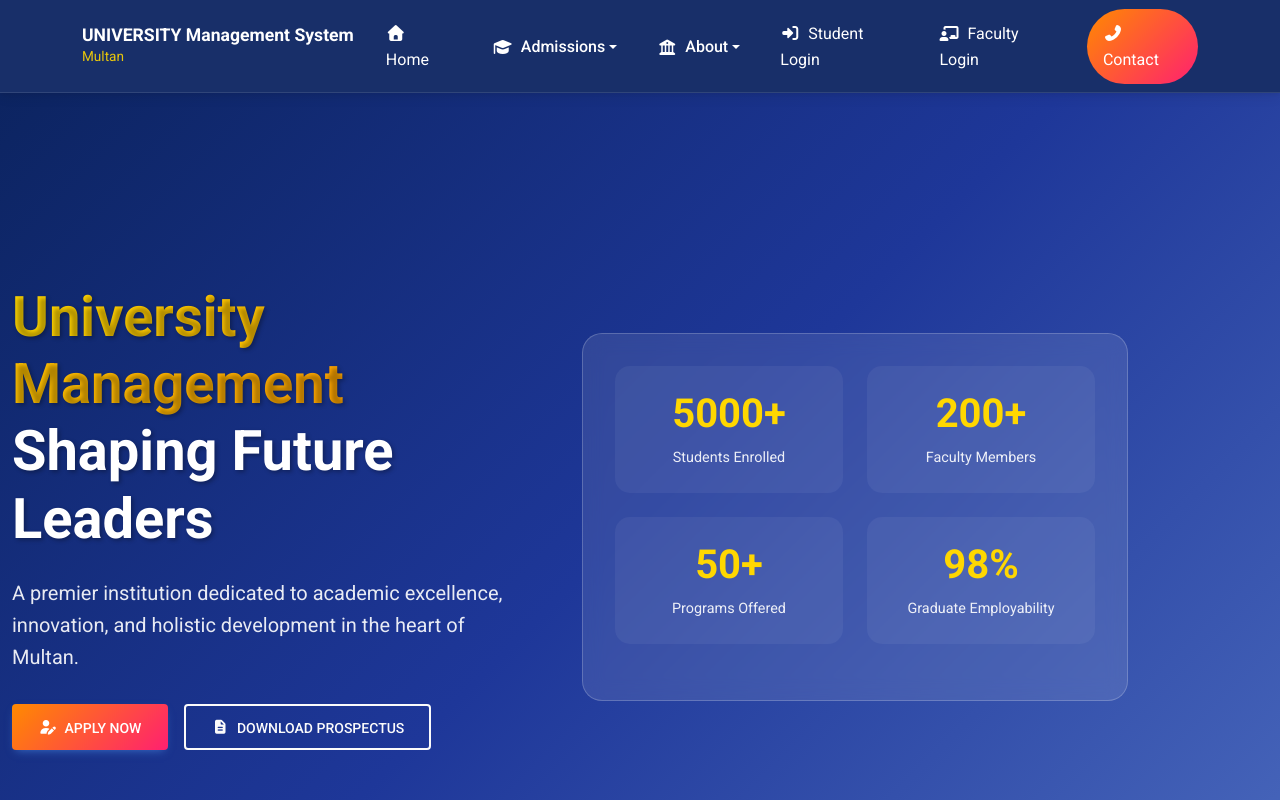
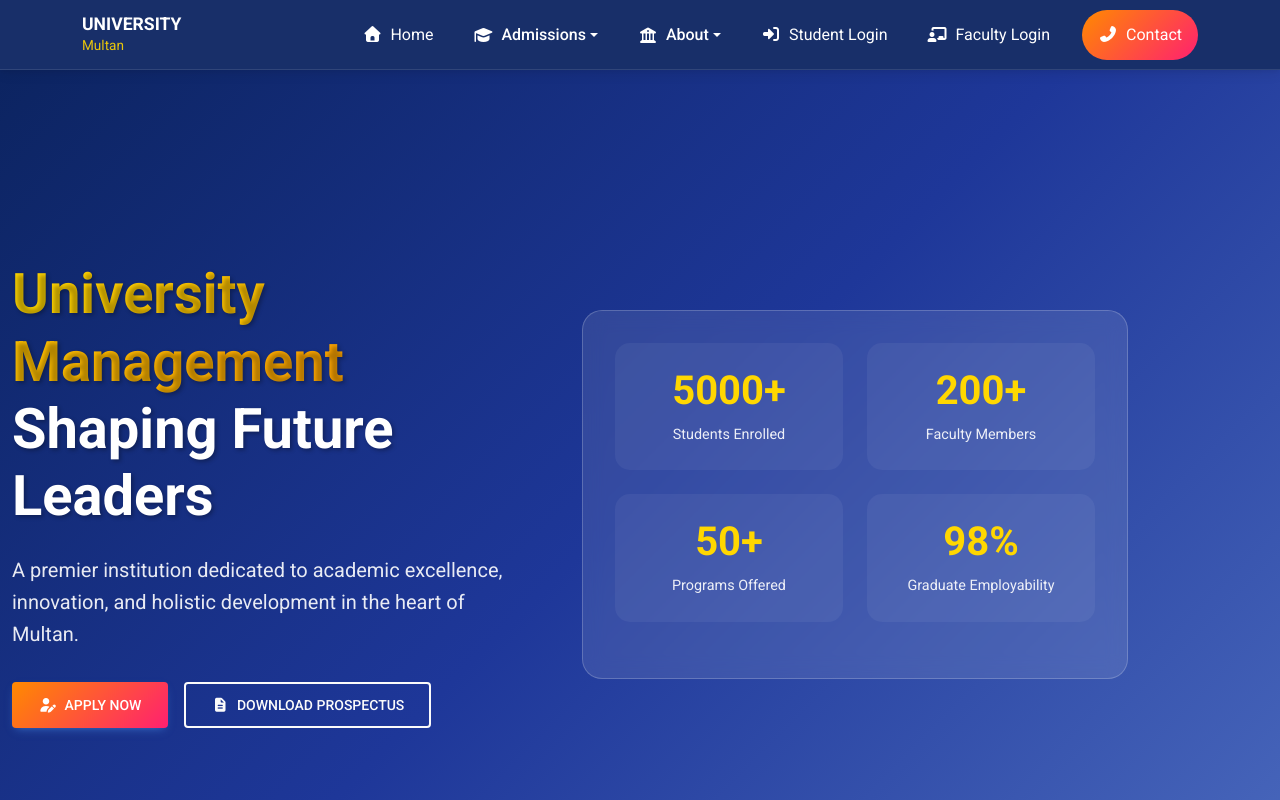
Before and after one commit to SaqlainDawood/Student_Teacher_Portal_UMS, a React (Vite) app: page / in a window 1280 px wide. Shown: the top 800 px of the page. Built offline with nearby package versions, Linux system fonts and the light colour scheme.

Commit message:
update Hero Page

```diff
--- a/src/Components/Navbar/Navigationbar.jsx
+++ b/src/Components/Navbar/Navigationbar.jsx
@@ -23,7 +23,7 @@ const Navbar = () => {
           <MDBNavbarBrand tag={Link} to="/" className="navbar-brand">
             {/* <img src={logoImg} alt="TIMES University" className="navbar-logo" /> */}
             <div className="logo-text">
-              <h5>UNIVERSITY Management System</h5>
+              <h5>UNIVERSITY</h5>
               <p className="m-0">Multan</p>
             </div>
           </MDBNavbarBrand>
```
